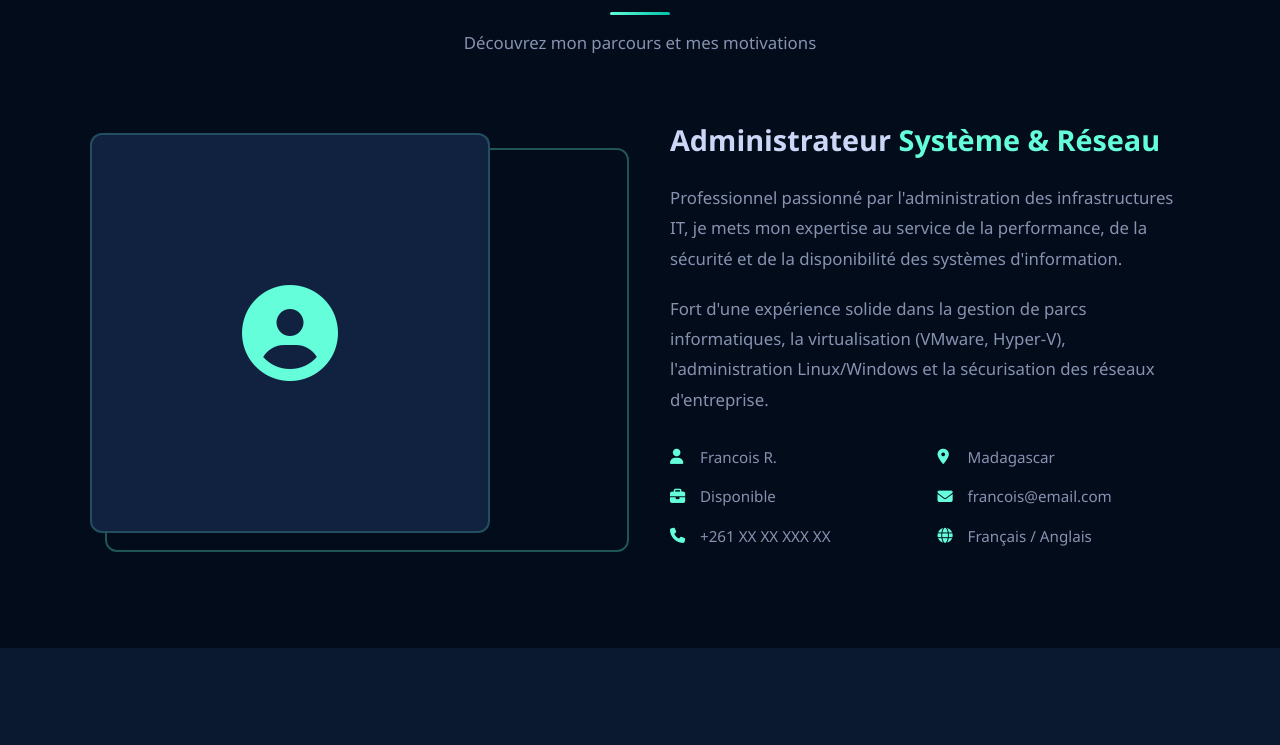
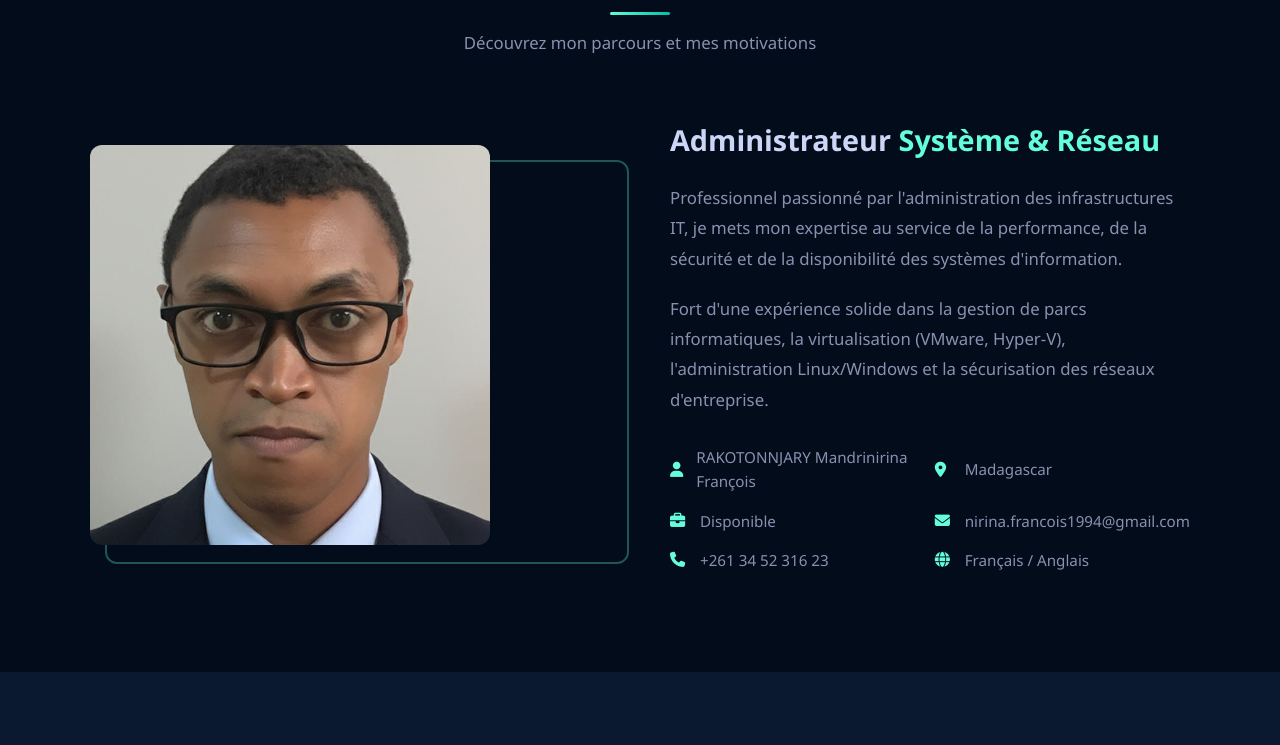
Before and after one commit to mandri1994/mandri1994.github.io, a plain HTML site: page index.html in a window 1280 px wide. Shown: the part 959-1704 px from the top of the page. Drawn offline with Linux system fonts and the light colour scheme.

Commit message:
Ajout photo Profile.jpeg dans section À propos + ajustements CSS

```diff
--- a/index.html
+++ b/index.html
@@ -298,13 +298,6 @@ body {
     max-width: 400px;
     aspect-ratio: 1;
     border-radius: 12px;
-    background: var(--secondary);
-    border: 2px solid rgba(100, 255, 218, 0.2);
-    display: flex;
-    align-items: center;
-    justify-content: center;
-    font-size: 6em;
-    color: var(--accent);
     overflow: hidden;
 }
 
@@ -312,6 +305,9 @@ body {
     width: 100%;
     height: 100%;
     object-fit: cover;
+    object-position: center 20%;
+    display: block;
+    transform: scale(1.15);
 }
 
 .about-image::after {
@@ -778,7 +774,7 @@ footer {
 <section class="hero" id="home">
     <div class="hero-content">
         <p class="hero-greeting">Bonjour, je suis</p>
-        <h1 class="hero-name">RAKOTONNJARY <span class="highlight">FRANCOIS</span></h1>
+        <h1 class="hero-name">RAKOTONNJARY <span class="highlight">MANDRINIRINA FRANCOIS</span></h1>
         <p class="hero-title">Administrateur Système et Réseau</p>
         <p class="hero-desc">
             Passionné par l'infrastructure IT, la virtualisation et la sécurité des systèmes.
@@ -808,7 +804,7 @@ footer {
     <div class="about-grid">
         <div class="about-image fade-in">
             <div class="img-frame">
-                <i class="fas fa-user-circle"></i>
+                <img src="Profile.jpeg" alt="RAKOTONNJARY Mandrinirina François">
             </div>
         </div>
         <div class="about-text fade-in">
@@ -824,11 +820,11 @@ footer {
                 la sécurisation des réseaux d'entreprise.
             </p>
             <div class="about-info">
-                <div class="info-item"><i class="fas fa-user"></i> Francois R.</div>
+                <div class="info-item"><i class="fas fa-user"></i> RAKOTONNJARY Mandrinirina François</div>
                 <div class="info-item"><i class="fas fa-map-marker-alt"></i> Madagascar</div>
                 <div class="info-item"><i class="fas fa-briefcase"></i> Disponible</div>
-                <div class="info-item"><i class="fas fa-envelope"></i> francois@email.com</div>
-                <div class="info-item"><i class="fas fa-phone"></i> +261 XX XX XXX XX</div>
+                <div class="info-item"><i class="fas fa-envelope"></i> nirina.francois1994@gmail.com</div>
+                <div class="info-item"><i class="fas fa-phone"></i> +261 34 52 316 23</div>
                 <div class="info-item"><i class="fas fa-globe"></i> Français / Anglais</div>
             </div>
         </div>
@@ -982,13 +978,13 @@ footer {
             Je serais ravi d'échanger avec vous sur vos projets IT.
         </p>
         <div class="contact-links">
-            <a class="contact-link" href="mailto:francois@email.com">
+            <a class="contact-link" href="mailto:nirina.francois1994@gmail.com">
                 <i class="fas fa-envelope"></i> Email
             </a>
-            <a class="contact-link" href="tel:+261XXXXXXXXX">
+            <a class="contact-link" href="tel:+261345231623">
                 <i class="fas fa-phone"></i> Téléphone
             </a>
-            <a class="contact-link" href="https://linkedin.com/in/" target="_blank">
+            <a class="contact-link" href="https://linkedin.com/in/mandrinirina-francçois-rakotonjary-136335335" target="_blank">
                 <i class="fab fa-linkedin-in"></i> LinkedIn
             </a>
             <a class="contact-link" href="CV_RAKOTONNJARY_MANDRINIRINA_FRANCOIS.pdf" download>
```
Also changed, not shown: Profile.jpeg (added).
